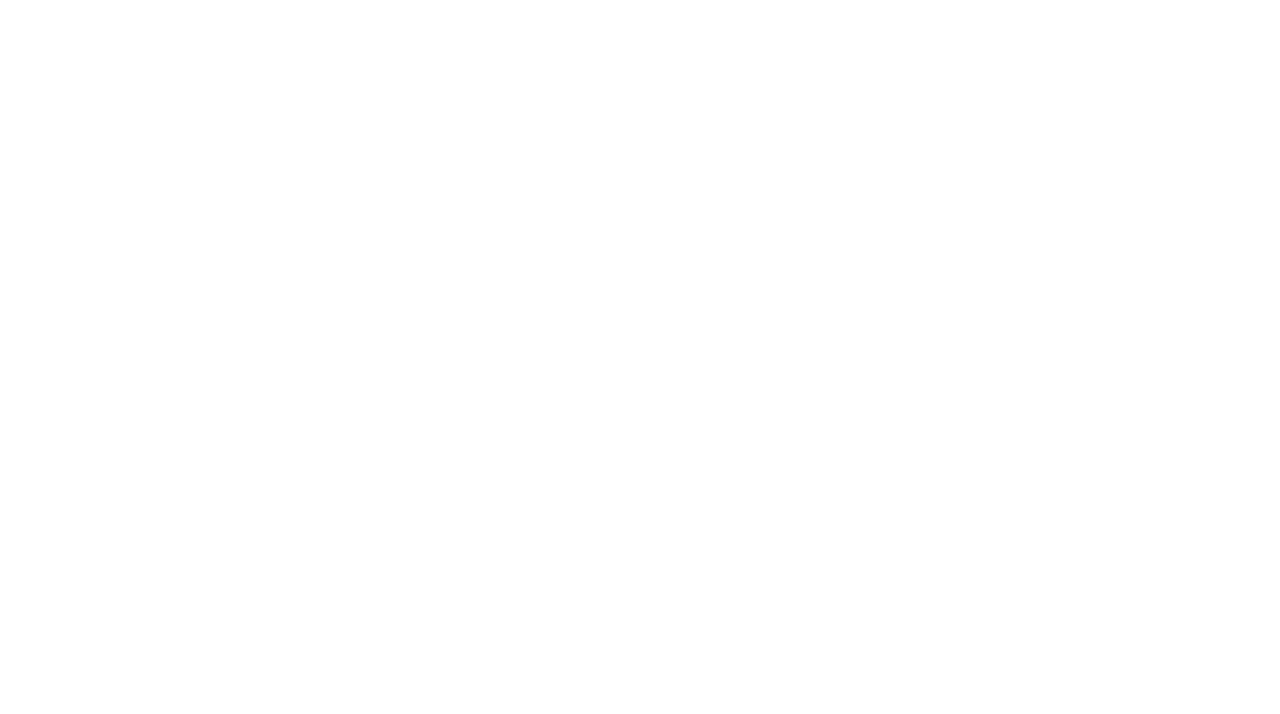
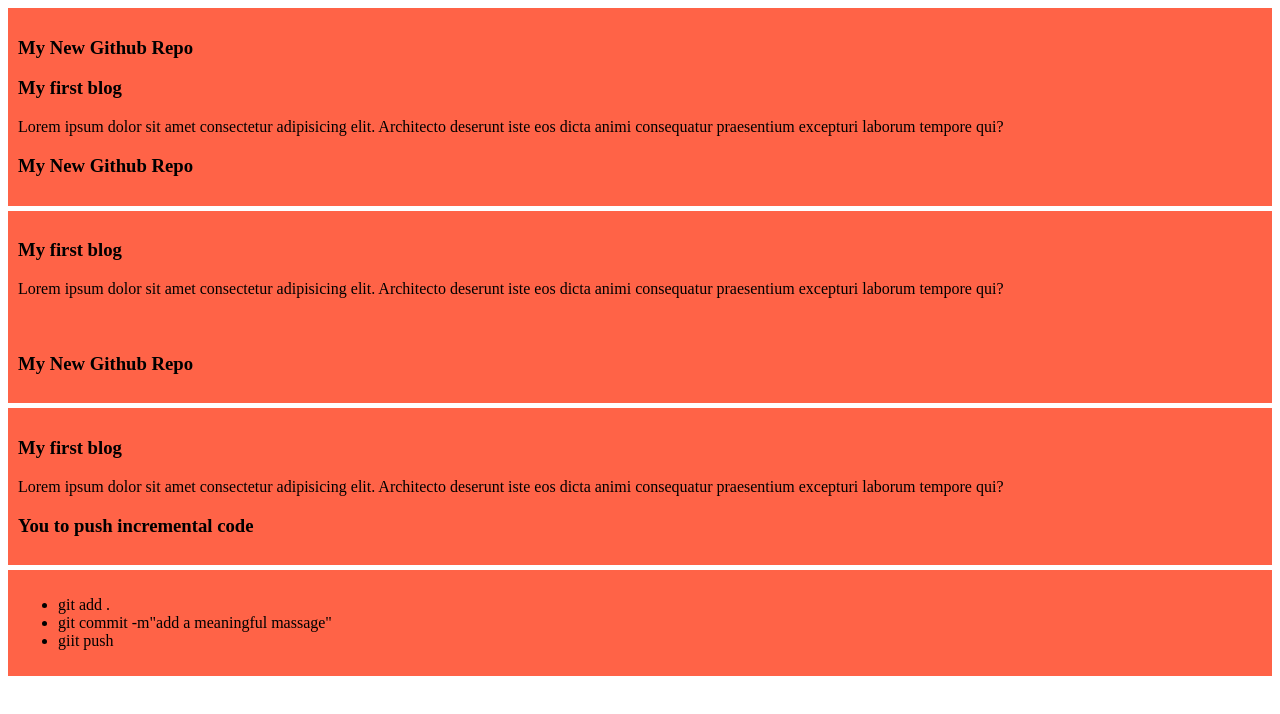
Before and after one commit to NobelAhmedRiyadh/my-new-github-repo, a plain HTML site: page index.html in a window 1280 px wide. Drawn offline with Linux system fonts and the light colour scheme.

Commit message:
my first commit

```diff
--- a/index.html
+++ b/index.html
@@ -4,8 +4,35 @@
     <meta charset="UTF-8">
     <meta name="viewport" content="width=device-width, initial-scale=1.0">
     <title>My New Github Repo</title>
+    <link rel="stylesheet" href="styles/blog.css">
 </head>
 <body>
+<div>
+    <h3>My New Github Repo
+    </h3>
+    <h3>My first blog</h3>
+    <p>Lorem ipsum dolor sit amet consectetur adipisicing elit. Architecto deserunt iste eos dicta animi consequatur praesentium excepturi laborum tempore qui?</p>
+    <h3>My New Github Repo
+    </h3>
+</div>
 
+  <div>
+      <h3>My first blog</h3>
+    <p>Lorem ipsum dolor sit amet consectetur adipisicing elit. Architecto deserunt iste eos dicta animi consequatur praesentium excepturi laborum tempore qui?</p>
+    <div></div><h3>My New Github Repo
+    </h3>
+</div>
+<div>
+      <h3>My first blog</h3>
+    <p>Lorem ipsum dolor sit amet consectetur adipisicing elit. Architecto deserunt iste eos dicta animi consequatur praesentium excepturi laborum tempore qui?</p>
+    <h3>You to push incremental code</h3></div>
+    <div>
+    <ul>
+        <li>git add .</li>
+        <li>git commit -m"add a meaningful massage"</li>
+        <li>giit push</li>
+    </div>
+    </ul>
+</div>
 </body>
 </html>
--- /dev/null
+++ b/styles/blog.css
@@ -0,0 +1,5 @@
+div{
+    background-color: tomato;
+    padding: 10px;
+    margin-bottom: 5px;
+}
```
